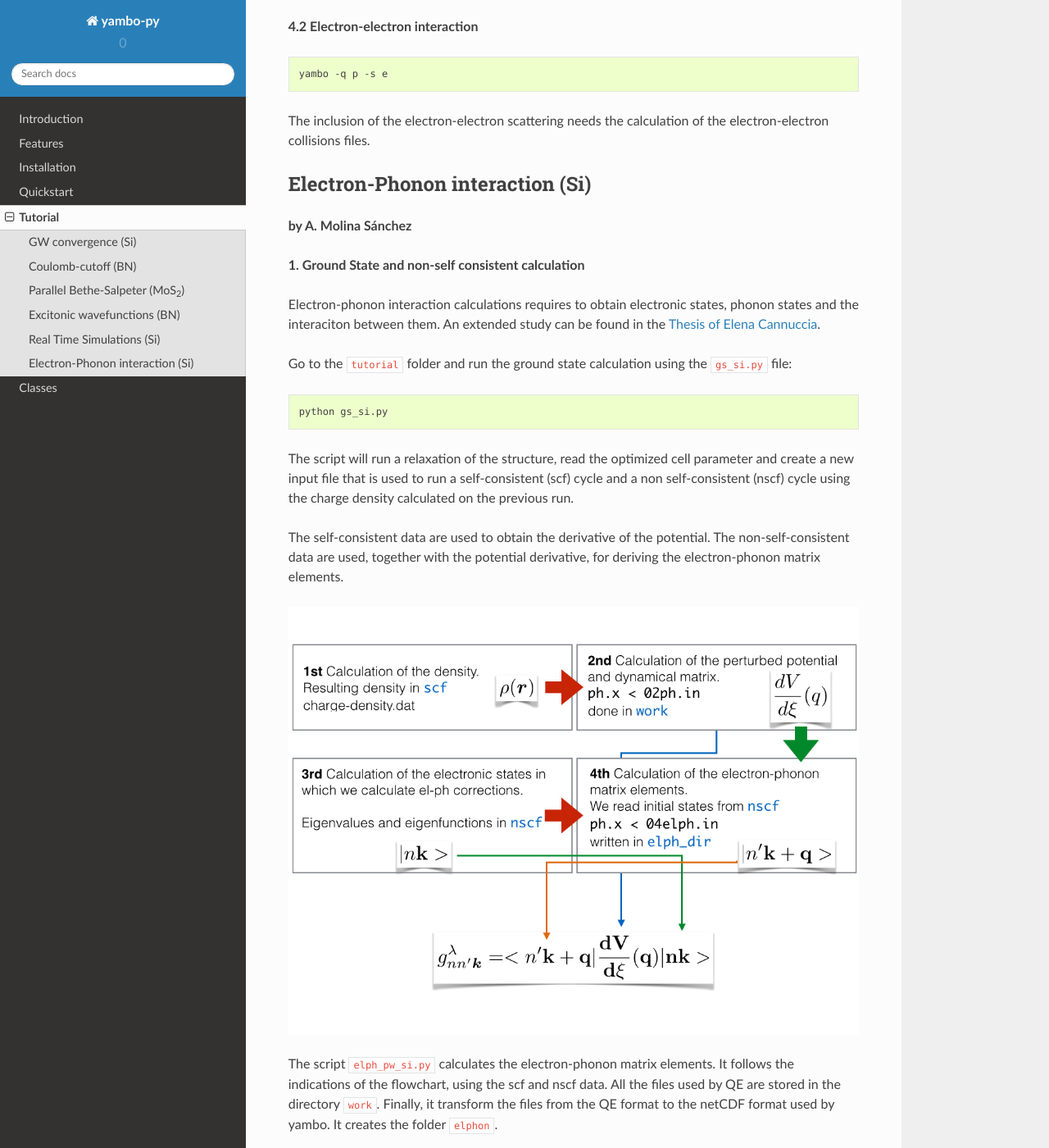
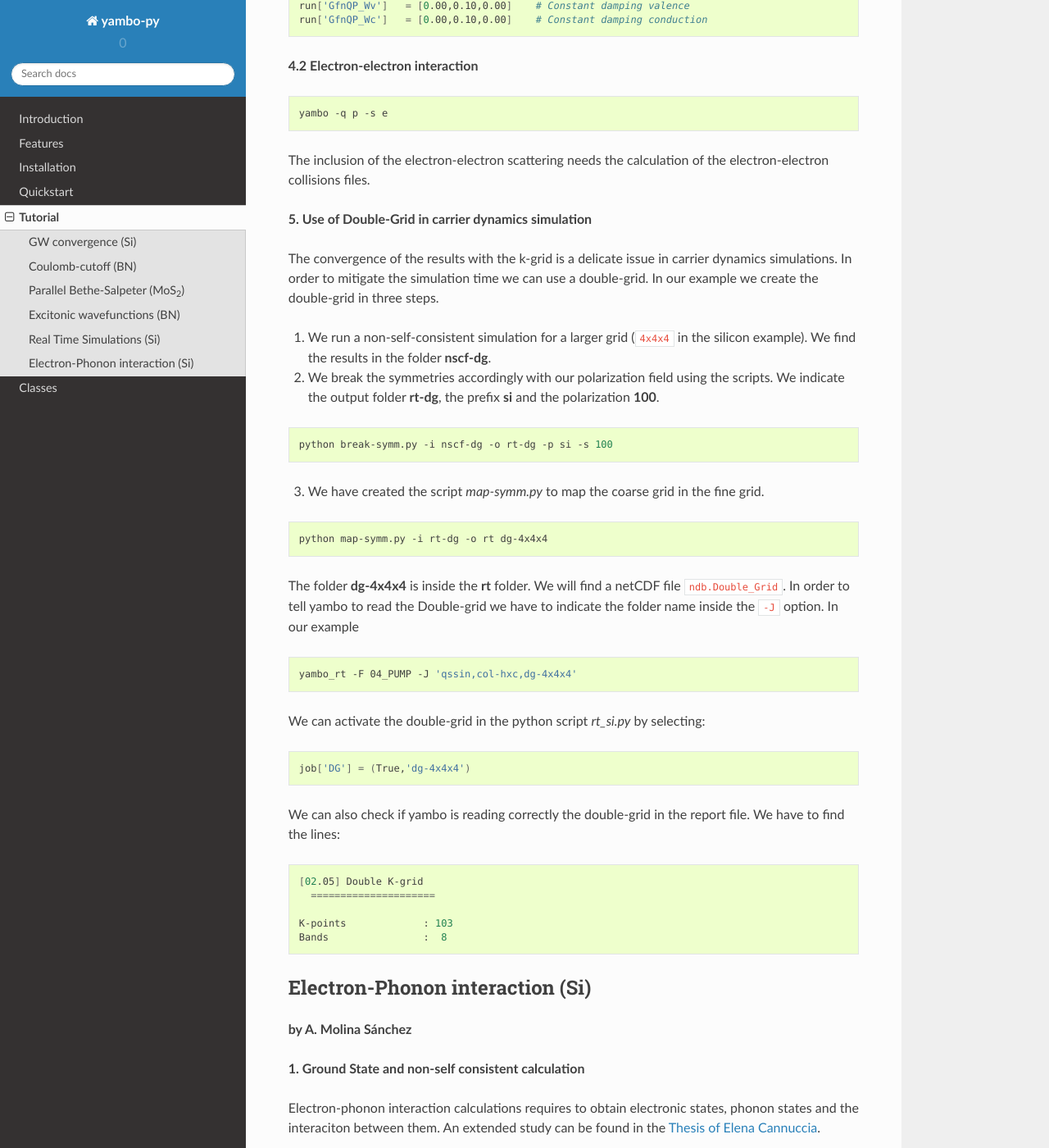
Before and after one commit to yambo-code/yambopy, a Sphinx documentation site: the page built from docs/source/tutorial.rst, in a window 1280 px wide and 1400 px high, scrolled down 12960 px. Shown: the whole window at 82% size. Built offline with Sphinx 7.4.7 and the Read the Docs theme 2.0.0, drawn with Linux system fonts in a browser that asks for light colours; some of the changed text lies outside the part shown.

Commit message:
Tutorial. Carrier dynamics

```diff
--- a/docs/source/tutorial.rst
+++ b/docs/source/tutorial.rst
@@ -456,9 +456,6 @@ this value we are not longer in the linear response regime.
    :width: 800 px
    :align: center
 
-
-
-
 **3. Time-dependent with a gaussian pulse.**
 
 .. code-block:: bash
@@ -477,10 +474,11 @@ the section for circular polarization). Be aware of setting the duration of the
     run['Field1_Freq'] = [[2.3,2.3],'eV']    # Excitation frequency
 
 In general, for any pulse create a population of carriers (electron-holes). One sign that simulation is running well is that the number
-of electrons and holes is the same during all the simulation. Below we show the typical outputs for several kinds of pulses (DELTA, QSSIN and
-SIN), like the polarization, number of carriers and pump intensity.
+of electrons and holes is the same during all the simulation. Below we show the typical output for a simulation of a gaussian pulse.
 
 
+Besides the delta and gaussian pulse we can use others as the sin pulse. Below we have a brief summary of the three pulses, showing the
+external field and the number of carriers.
 
 **4. Time-dependent with a gaussian pulse and dissipation**
 
@@ -530,6 +528,47 @@ multiply the density of states by the given values. For instance, we could set:
 
 The inclusion of the electron-electron scattering needs the calculation of the electron-electron collisions files.
 
+**5. Use of Double-Grid in carrier dynamics simulation**
+
+The convergence of the results with the k-grid is a delicate issue in carrier dynamics simulations. In order to mitigate the
+simulation time we can use a double-grid. In our example we create the double-grid in three steps.
+
+(i) We run a non-self-consistent simulation for a larger grid (``4x4x4`` in the silicon example). We find the results in the folder **nscf-dg**.
+
+(ii) We break the symmetries accordingly with our polarization field using the scripts. We indicate the output folder **rt-dg**, the prefix **si** and the polarization **100**.
+
+.. code-block:: bash
+
+   python break-symm.py -i nscf-dg -o rt-dg -p si -s 100
+
+(iii) We have created the script `map-symm.py` to map the coarse grid in the fine grid.
+
+.. code-block:: bash
+
+   python map-symm.py -i rt-dg -o rt dg-4x4x4
+
+The folder **dg-4x4x4** is inside the **rt** folder. We will find a netCDF file ``ndb.Double_Grid``. In order to tell yambo to read the Double-grid we
+have to indicate the folder name inside the ``-J`` option. In our example
+
+.. code-block:: bash
+
+   yambo_rt -F 04_PUMP -J 'qssin,col-hxc,dg-4x4x4'
+
+We can activate the double-grid in the python script `rt_si.py` by selecting:
+
+.. code-block:: bash
+
+   job['DG'] = (True,'dg-4x4x4')
+
+We can also check if yambo is reading correctly the double-grid in the report file. We have to find the lines:
+
+.. code-block:: bash
+
+  [02.05] Double K-grid
+    =====================
+
+  K-points             : 103
+  Bands                :  8
 
 
 Electron-Phonon interaction (Si)
```
Also changed, not shown: 2 other files.
